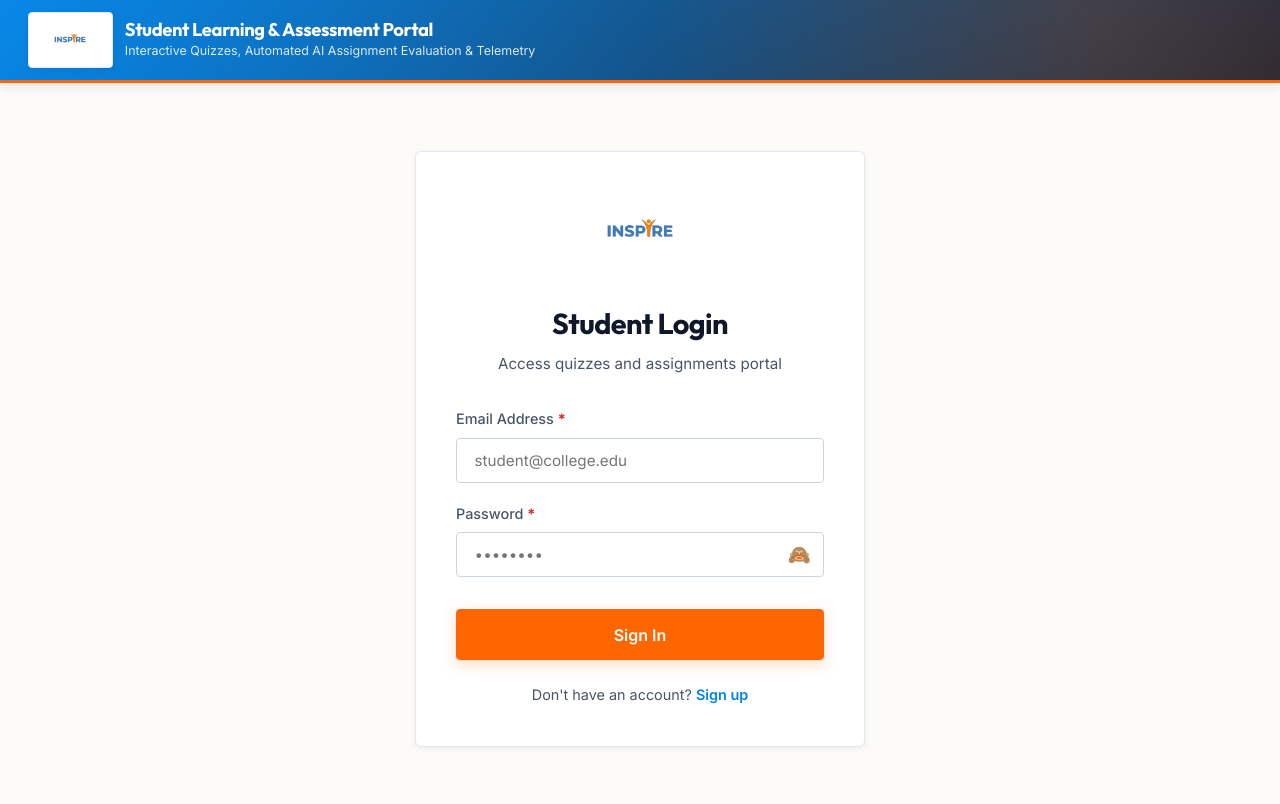
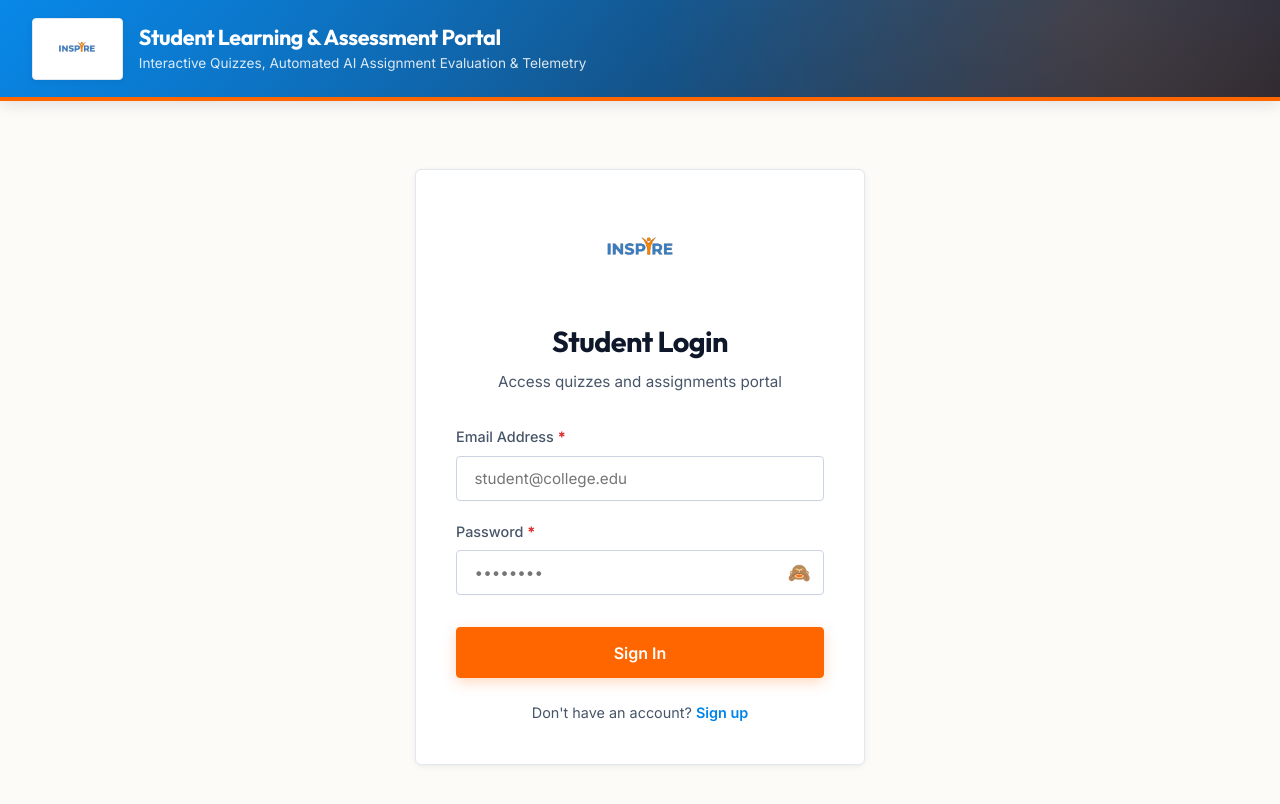
Before and after one commit to keeethee/edinzquiz, an Angular app in the folder frontend/: page / in a window 1280 px wide. Shown: the top 804 px of the page. Built offline with nearby package versions, Linux system fonts and the light colour scheme.

Commit message:
style: adjusted header bar padding, logo size, and button dimensions to optimal medium proportions

```diff
--- a/frontend/src/app/admin/admin.html
+++ b/frontend/src/app/admin/admin.html
@@ -6,7 +6,7 @@
     <div class="corporate-hero-top">
       <div class="corporate-hero-brand">
         <div class="logo-pill">
-          <img src="logo.png" alt="INSPYRE" style="height: 38px; width: auto; max-width: 180px; object-fit: contain; vertical-align: middle; display: block;" onerror="this.onerror=null; this.src='assets/logo.png';" />
+          <img src="logo.png" alt="INSPYRE" style="height: 44px; width: auto; max-width: 200px; object-fit: contain; vertical-align: middle; display: block;" onerror="this.onerror=null; this.src='assets/logo.png';" />
         </div>
         <div class="corporate-hero-title-group">
           <h1>Admin Operations & Evaluation Center</h1>
@@ -14,15 +14,15 @@
         </div>
       </div>
 
-      <div style="display: flex; flex-wrap: wrap; gap: 0.4rem; align-items: center;">
-        <button class="neo-btn" style="padding: 0.4rem 0.8rem; font-size: 0.82rem;" [class.neo-btn-toggle]="activeTab === 'dashboard'" (click)="switchTab('dashboard')">Executive Dashboard</button>
-        <button class="neo-btn" style="padding: 0.4rem 0.8rem; font-size: 0.82rem;" [class.neo-btn-toggle]="activeTab === 'courses'" (click)="switchTab('courses')">Tracks & Modules</button>
-        <button class="neo-btn" style="padding: 0.4rem 0.8rem; font-size: 0.82rem;" [class.neo-btn-toggle]="activeTab === 'quizzes'" (click)="switchTab('quizzes')">Technical Assessments</button>
-        <button class="neo-btn" style="padding: 0.4rem 0.8rem; font-size: 0.82rem;" [class.neo-btn-toggle]="activeTab === 'assignments'" (click)="switchTab('assignments')">Assignments</button>
-        <button class="neo-btn" style="padding: 0.4rem 0.8rem; font-size: 0.82rem;" [class.neo-btn-toggle]="activeTab === 'quiz-sub'" (click)="switchTab('quiz-sub')">Assessment Log</button>
-        <button class="neo-btn" style="padding: 0.4rem 0.8rem; font-size: 0.82rem;" [class.neo-btn-toggle]="activeTab === 'assign-sub'" (click)="switchTab('assign-sub')">Assignment Submissions</button>
+      <div style="display: flex; flex-wrap: wrap; gap: 0.45rem; align-items: center;">
+        <button class="neo-btn" style="padding: 0.48rem 0.95rem; font-size: 0.86rem;" [class.neo-btn-toggle]="activeTab === 'dashboard'" (click)="switchTab('dashboard')">Executive Dashboard</button>
+        <button class="neo-btn" style="padding: 0.48rem 0.95rem; font-size: 0.86rem;" [class.neo-btn-toggle]="activeTab === 'courses'" (click)="switchTab('courses')">Tracks & Modules</button>
+        <button class="neo-btn" style="padding: 0.48rem 0.95rem; font-size: 0.86rem;" [class.neo-btn-toggle]="activeTab === 'quizzes'" (click)="switchTab('quizzes')">Technical Assessments</button>
+        <button class="neo-btn" style="padding: 0.48rem 0.95rem; font-size: 0.86rem;" [class.neo-btn-toggle]="activeTab === 'assignments'" (click)="switchTab('assignments')">Assignments</button>
+        <button class="neo-btn" style="padding: 0.48rem 0.95rem; font-size: 0.86rem;" [class.neo-btn-toggle]="activeTab === 'quiz-sub'" (click)="switchTab('quiz-sub')">Assessment Log</button>
+        <button class="neo-btn" style="padding: 0.48rem 0.95rem; font-size: 0.86rem;" [class.neo-btn-toggle]="activeTab === 'assign-sub'" (click)="switchTab('assign-sub')">Assignment Submissions</button>
 
-        <button class="neo-btn neo-btn-danger" style="padding: 0.4rem 0.9rem; font-size: 0.82rem;" (click)="logout()">
+        <button class="neo-btn neo-btn-danger" style="padding: 0.48rem 1rem; font-size: 0.86rem;" (click)="logout()">
           Logout
         </button>
       </div>
--- a/frontend/src/app/student/student.html
+++ b/frontend/src/app/student/student.html
@@ -6,7 +6,7 @@
     <div class="corporate-hero-top">
       <div class="corporate-hero-brand">
         <div class="logo-pill">
-          <img src="logo.png" alt="INSPYRE" style="height: 38px; width: auto; max-width: 180px; object-fit: contain; vertical-align: middle; display: block;" onerror="this.onerror=null; this.src='assets/logo.png';" />
+          <img src="logo.png" alt="INSPYRE" style="height: 44px; width: auto; max-width: 200px; object-fit: contain; vertical-align: middle; display: block;" onerror="this.onerror=null; this.src='assets/logo.png';" />
         </div>
         <div class="corporate-hero-title-group">
           <h1>Student Learning & Assessment Portal</h1>
@@ -14,30 +14,30 @@
         </div>
       </div>
 
-      <div *ngIf="loggedInStudent" style="display: flex; align-items: center; gap: 0.5rem; flex-wrap: wrap;">
+      <div *ngIf="loggedInStudent" style="display: flex; align-items: center; gap: 0.6rem; flex-wrap: wrap;">
         <!-- Active Course Indicator -->
-        <div *ngIf="activeCourse" class="flex-center" style="gap: 0.5rem; background: rgba(255,255,255,0.18); backdrop-filter: blur(10px); border: 1px solid rgba(255,255,255,0.25); padding: 0.35rem 0.8rem; border-radius: 4px; font-size: 0.85rem; color: #ffffff;">
+        <div *ngIf="activeCourse" class="flex-center" style="gap: 0.5rem; background: rgba(255,255,255,0.18); backdrop-filter: blur(10px); border: 1px solid rgba(255,255,255,0.25); padding: 0.45rem 0.9rem; border-radius: 4px; font-size: 0.88rem; color: #ffffff;">
           <span style="color: #ffffff; font-weight: 700;">{{ activeCourse.courseId }}</span>
           <span style="color: rgba(255,255,255,0.4);">|</span>
           <span style="color: #ffffff; font-weight: 600;">{{ activeCourse.courseName }}</span>
-          <button class="neo-btn" style="padding: 0.15rem 0.5rem; font-size: 0.72rem; font-weight: 600;" (click)="exitCourse()">Change</button>
+          <button class="neo-btn" style="padding: 0.18rem 0.55rem; font-size: 0.74rem; font-weight: 600;" (click)="exitCourse()">Change</button>
         </div>
 
         <!-- Mode Selector tabs -->
-        <div *ngIf="activeCourse" style="display: flex; gap: 0.3rem;">
-          <button class="neo-btn" style="padding: 0.4rem 0.8rem; font-size: 0.82rem;" [class.neo-btn-toggle]="activeTab === 'dashboard'" (click)="switchTab('dashboard')">Student Dashboard</button>
-          <button class="neo-btn" style="padding: 0.4rem 0.8rem; font-size: 0.82rem;" [class.neo-btn-toggle]="activeTab === 'quiz'" (click)="switchTab('quiz')">Technical Assessments</button>
-          <button class="neo-btn" style="padding: 0.4rem 0.8rem; font-size: 0.82rem;" [class.neo-btn-toggle]="activeTab === 'assignment'" (click)="switchTab('assignment')">Assignments</button>
-          <button class="neo-btn" style="padding: 0.4rem 0.8rem; font-size: 0.82rem;" [class.neo-btn-toggle]="activeTab === 'results'" (click)="switchTab('results')">Performance Telemetry</button>
+        <div *ngIf="activeCourse" style="display: flex; gap: 0.35rem;">
+          <button class="neo-btn" style="padding: 0.48rem 0.95rem; font-size: 0.86rem;" [class.neo-btn-toggle]="activeTab === 'dashboard'" (click)="switchTab('dashboard')">Student Dashboard</button>
+          <button class="neo-btn" style="padding: 0.48rem 0.95rem; font-size: 0.86rem;" [class.neo-btn-toggle]="activeTab === 'quiz'" (click)="switchTab('quiz')">Technical Assessments</button>
+          <button class="neo-btn" style="padding: 0.48rem 0.95rem; font-size: 0.86rem;" [class.neo-btn-toggle]="activeTab === 'assignment'" (click)="switchTab('assignment')">Assignments</button>
+          <button class="neo-btn" style="padding: 0.48rem 0.95rem; font-size: 0.86rem;" [class.neo-btn-toggle]="activeTab === 'results'" (click)="switchTab('results')">Performance Telemetry</button>
         </div>
 
         <!-- Logged in identity card -->
-        <div class="flex-center" style="gap: 0.4rem; background: #ffffff; border: 1px solid var(--border-color); padding: 0.35rem 0.85rem; border-radius: 4px; font-size: 0.85rem; box-shadow: 0 2px 8px rgba(0,0,0,0.08);">
+        <div class="flex-center" style="gap: 0.4rem; background: #ffffff; border: 1px solid var(--border-color); padding: 0.45rem 0.95rem; border-radius: 4px; font-size: 0.88rem; box-shadow: 0 2px 8px rgba(0,0,0,0.08);">
           <span style="color: var(--text-primary); font-weight: 700;">{{ loggedInStudent.name }}</span>
-          <span style="font-size: 0.78rem; color: var(--text-secondary);">({{ loggedInStudent.collegeName }})</span>
+          <span style="font-size: 0.8rem; color: var(--text-secondary);">({{ loggedInStudent.collegeName }})</span>
         </div>
 
-        <button class="neo-btn neo-btn-danger" style="padding: 0.4rem 0.9rem; font-size: 0.82rem;" (click)="onStudentLogout()">
+        <button class="neo-btn neo-btn-danger" style="padding: 0.48rem 1rem; font-size: 0.86rem;" (click)="onStudentLogout()">
           Logout
         </button>
       </div>
--- a/frontend/src/styles.css
+++ b/frontend/src/styles.css
@@ -472,15 +472,15 @@ h1, h2, h3, h4, h5, h6 {
   animation: blink 1s linear infinite;
 }
 
-/* Corporate Hero Header with Gradient Overlay (Sleek Compact Size) */
+/* Corporate Hero Header with Gradient Overlay (Balanced Medium Size) */
 .corporate-hero-header {
   position: relative;
   background: linear-gradient(135deg, rgba(0, 132, 232, 0.96) 0%, rgba(15, 23, 42, 0.94) 100%);
-  border-bottom: 3px solid var(--orange-primary);
+  border-bottom: 4px solid var(--orange-primary);
   color: #ffffff;
-  padding: 0.75rem 1.75rem;
+  padding: 1.1rem 2rem;
   width: 100%;
-  box-shadow: 0 2px 12px rgba(15, 23, 42, 0.12);
+  box-shadow: 0 3px 15px rgba(15, 23, 42, 0.12);
   overflow: hidden;
 }
 
@@ -502,7 +502,7 @@ h1, h2, h3, h4, h5, h6 {
   margin: 0 auto;
   display: flex;
   flex-direction: column;
-  gap: 0.4rem;
+  gap: 0.75rem;
 }
 
 .corporate-hero-top {
@@ -510,27 +510,27 @@ h1, h2, h3, h4, h5, h6 {
   justify-content: space-between;
   align-items: center;
   flex-wrap: wrap;
-  gap: 0.75rem;
+  gap: 1rem;
 }
 
 .corporate-hero-brand {
   display: flex;
   align-items: center;
-  gap: 0.75rem;
+  gap: 1rem;
 }
 
 .corporate-hero-title-group h1 {
   color: #ffffff !important;
-  font-size: 1.15rem;
+  font-size: 1.35rem;
   font-weight: 700;
   margin: 0;
-  line-height: 1.2;
+  line-height: 1.25;
 }
 
 .corporate-hero-title-group p {
   color: rgba(255, 255, 255, 0.85);
-  font-size: 0.78rem;
-  margin-top: 0.1rem;
+  font-size: 0.85rem;
+  margin-top: 0.15rem;
   margin-bottom: 0;
 }
 
```
